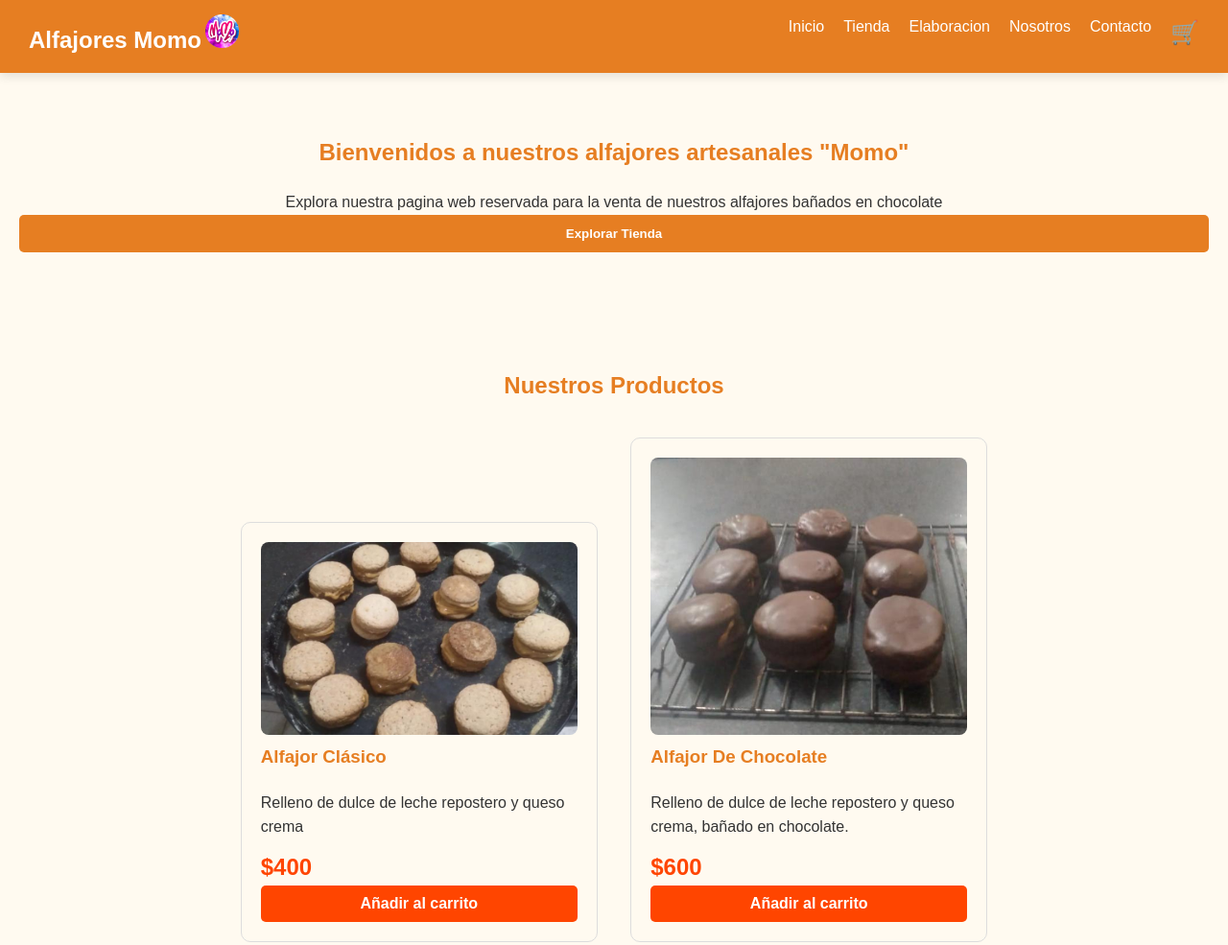
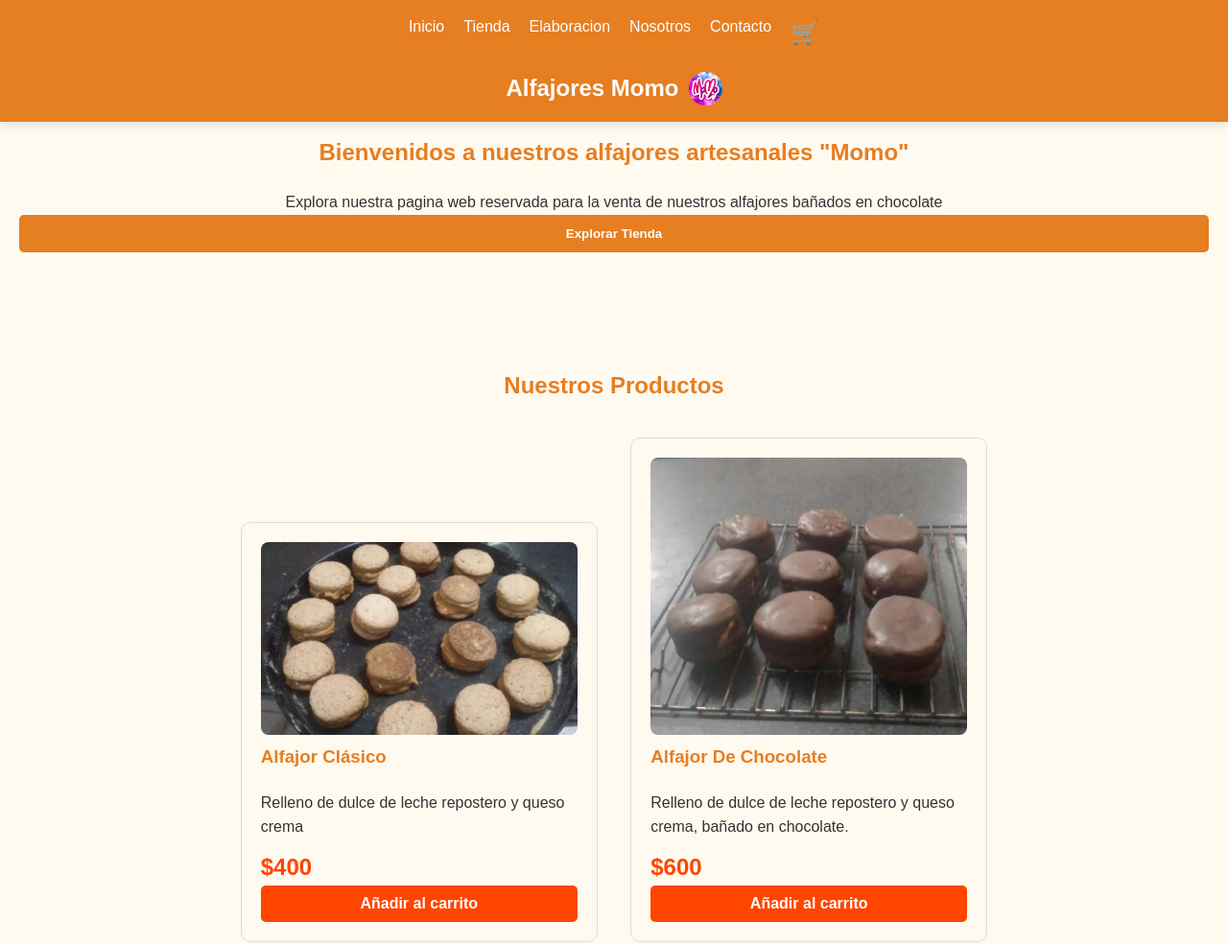
Before and after one commit to tobiax100/alfajoresMomoPag, a plain HTML site: page index.html in a window 1280 px wide. Shown: the top 985 px of the page at 96% size. Drawn offline with nearby package versions, Linux system fonts and the light colour scheme.

Commit message:
actu alfajor pag

```diff
--- a/index.html
+++ b/index.html
@@ -11,7 +11,6 @@
 <body>
     <!-- Header -->
     <header>
-        <h1>Alfajores Momo </h1> <img class="momoImg" src="img/Momo.webp" >
         <nav>
             <ul>
                 <li><a href="#home">Inicio</a></li>
@@ -19,6 +18,7 @@
                 <li><a href="#Elaboracion">Elaboracion</a></li>
                 <li><a href="#about">Nosotros</a></li>
                 <li><a href="#contact">Contacto</a></li>
+
                 <li class="cart-container">
                     <a href="#" class="cart-icon">🛒</a>
                     <div class="cart-dropdown">
@@ -45,6 +45,9 @@
                 </li>
             </ul>
         </nav>
+        <div class="header-content">
+            <h1>Alfajores Momo</h1>
+            <img class="momoImg" src="img/Momo.webp"> </div>
     </header>
 
     <!-- Home Section -->
@@ -76,7 +79,7 @@
 
     <section id="about">
         <h2>Sobre Nosotros</h2>
-        <p>Somos el grupo 3 de microemprendimiendo de la clase Gestion y Autogestion, en el cual decidimos hacer alfajores un tanto distinto a los de siempre</p>
+        <p>Somos el grupo 3 de microemprendimiendo de la clase Gestion y Autogestion llamado : <strong>Momo La Dinastia</strong>, en el cual decidimos hacer alfajores un tanto distinto a los de siempre</p>
         <p class="member-list">Los miembros somos : <strong>Santino Gonzalez , Simon Maidana, Tobias Sanchez  y  Santiago Siciliano </strong></p>
         <p class="reseñaPQ">Elegimos los alfajores bañados en chocolate con relleno de dulce de leche repostero y queso crema por su combinación perfecta de sabores y texturas. El dulce de leche aporta dulzura y consistencia, el queso crema añade suavidad y un toque ácido que equilibra el sabor, y el baño de chocolate ofrece un contraste crujiente. Usamos ingredientes frescos y de alta calidad para asegurar un producto gourmet. Esta combinación diferenciada no solo celebra la tradición repostera, sino que también presenta una propuesta innovadora y exclusiva que destaca en el mercado. 🍫🍬✨</p>
 
--- a/style.css
+++ b/style.css
@@ -23,14 +23,25 @@ header {
     box-shadow: 0 4px 10px rgba(0, 0, 0, 0.1);
 }
 
-header h1 {
-    display: inline-block;
+.header-content {
+    display: flex;
+    align-items: center;
+    justify-content: center;
+    margin-top: 20px; /* Espacio entre el nav y el contenido del encabezado */
+    text-align: center; /* Asegura el centrado del texto e imagen */
+}
+.header-content h1 {
     margin: 0;
     font-size: 24px;
 }
+.header-content img {
+    margin-left: 10px; /* Ajustar espacio entre h1 y la imagen */
+}
 
 nav {
- float: right;
+ display: flex;
+ justify-content: center;
+ margin-bottom: 10px;
 }
 
 nav ul {
```
